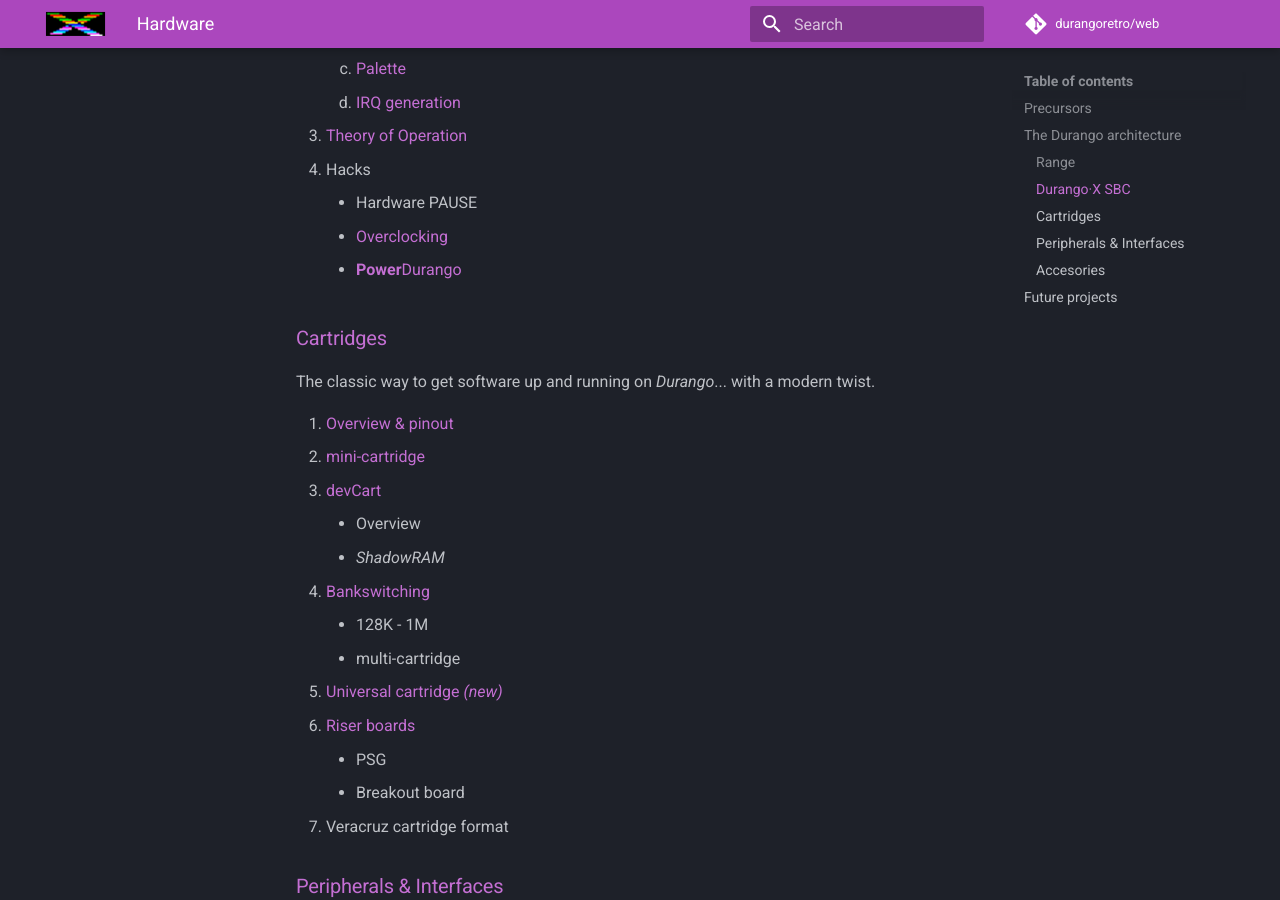
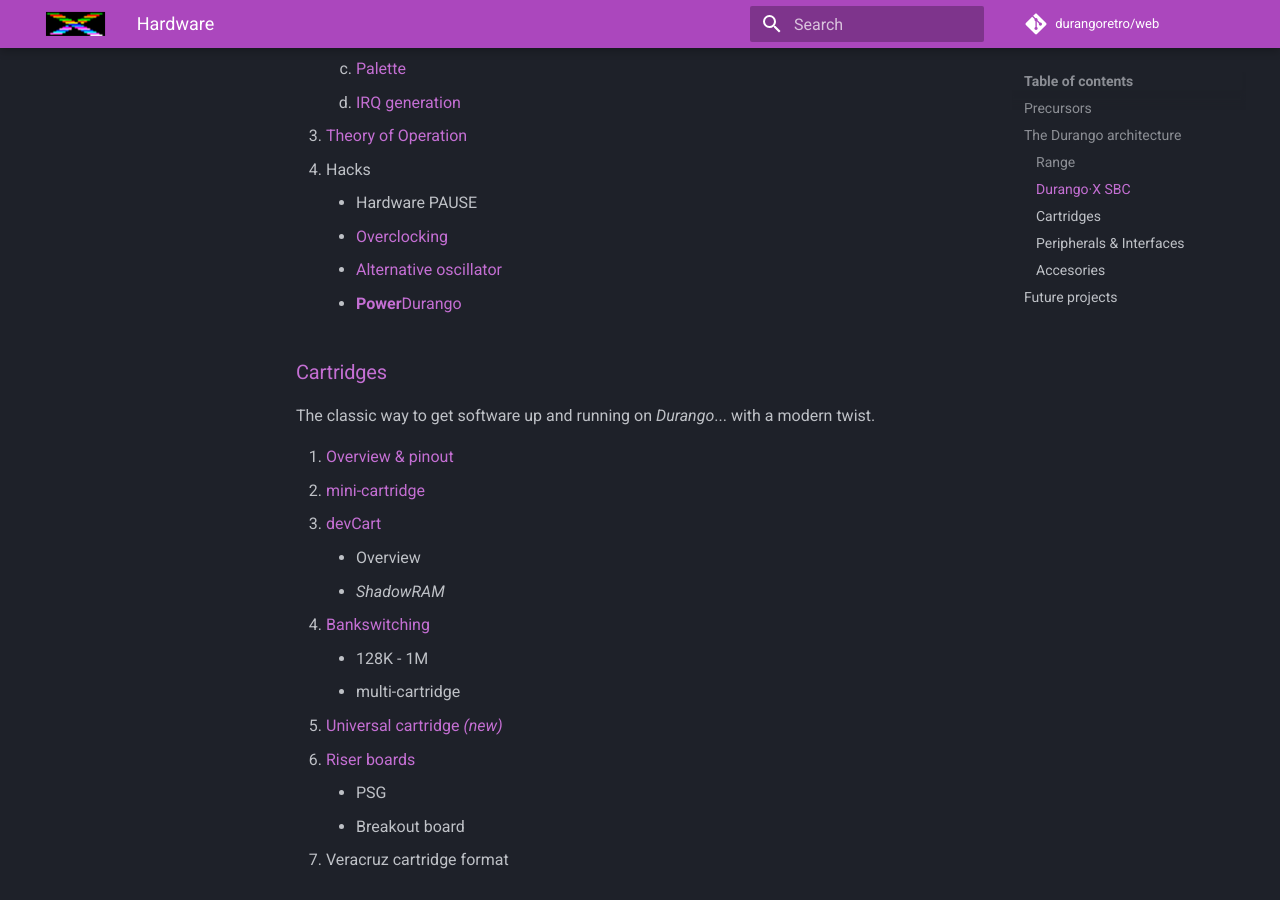
Before and after one commit to durangoretro/web, an MkDocs documentation site: the page built from docs/hardware.md, in a window 1280 px wide and 900 px high, scrolled down 1022 px. Built offline with MkDocs 1.6.1 and Material for MkDocs 9.7.7, drawn with Linux system fonts in a browser that asks for light colours; comment, search, counter and statistics services are not loaded.

Commit message:
add alternative oscillator to hard page

```diff
--- a/docs/hardware.md
+++ b/docs/hardware.md
@@ -37,6 +37,7 @@
 1. Hacks
 	- Hardware PAUSE
 	- [Overclocking](hard/dx/overclock.md)
+	- [Alternative oscillator](hard/dx/oscil.md)
 	- [**Power**Durango](hard/dx/power.md)
 
 ### [Cartridges](hard/cartridges.md)
```
